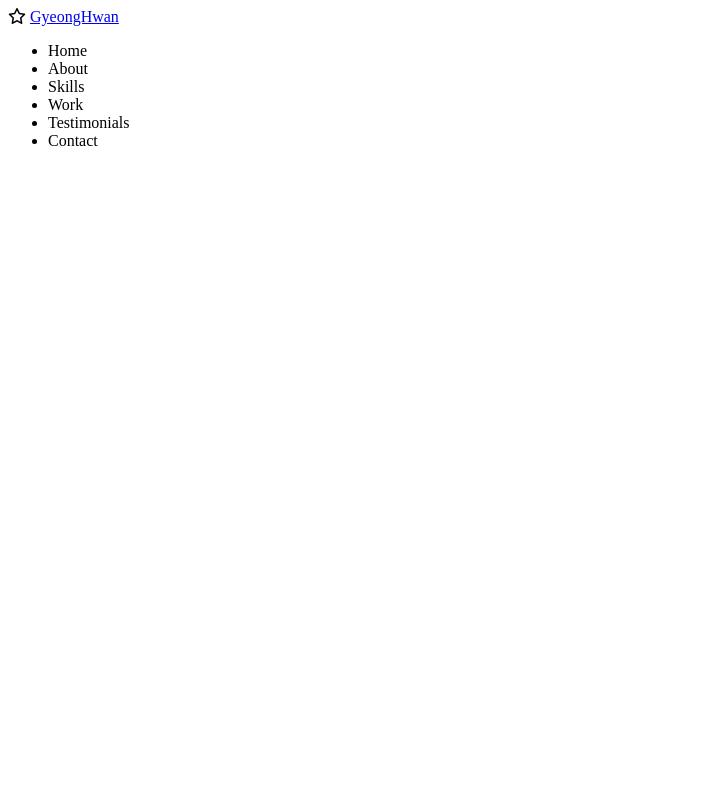
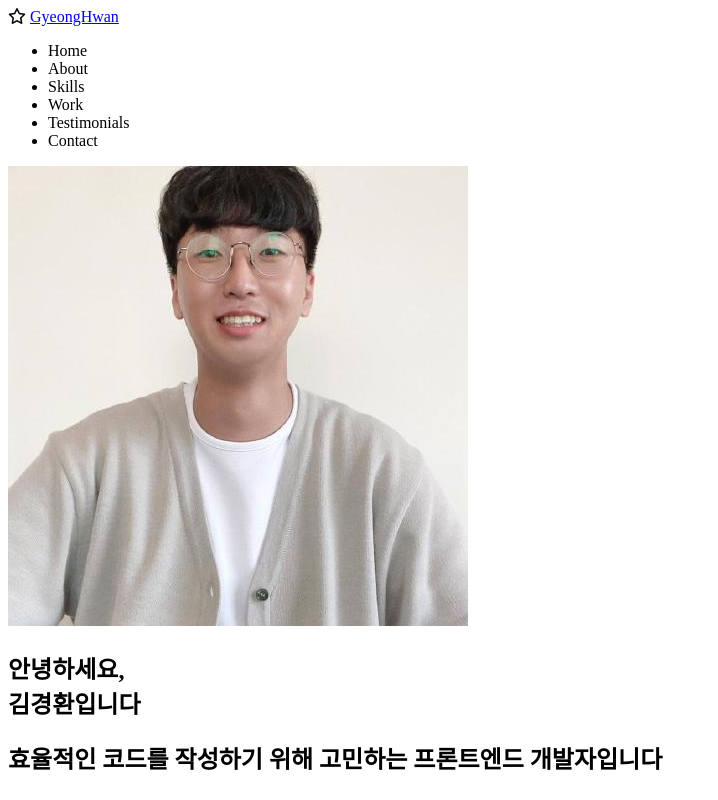
Before and after one commit to gyeonghwankim/portfolio, a plain HTML site: page index.html in a window 1280 px wide. Shown: the whole page, without its empty margins (0-718 px from the left). Drawn offline with Linux system fonts and the light colour scheme.

Commit message:
HTML : Home 섹션 작성

```diff
--- a/index.html
+++ b/index.html
@@ -37,6 +37,12 @@
             </div>
         </nav>
 
+        <section id="home">
+            <img src="imgs/profile.jpg" alt="GyeongHwan's profile photo" class="home__avatar" />
+            <h1 class="home__title">안녕하세요,<br/>김경환입니다</h1>
+            <h2 class="home__description">효율적인 코드를 작성하기 위해 고민하는 프론트엔드 개발자입니다</h2>
+        </section>
+
         <!-- About -->
         <section id="about"></section>
 
```
